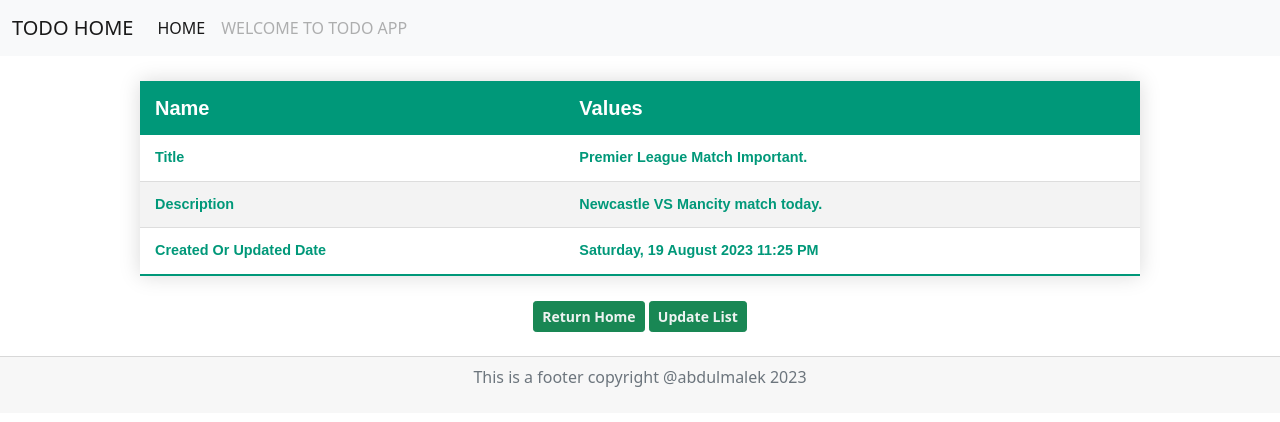
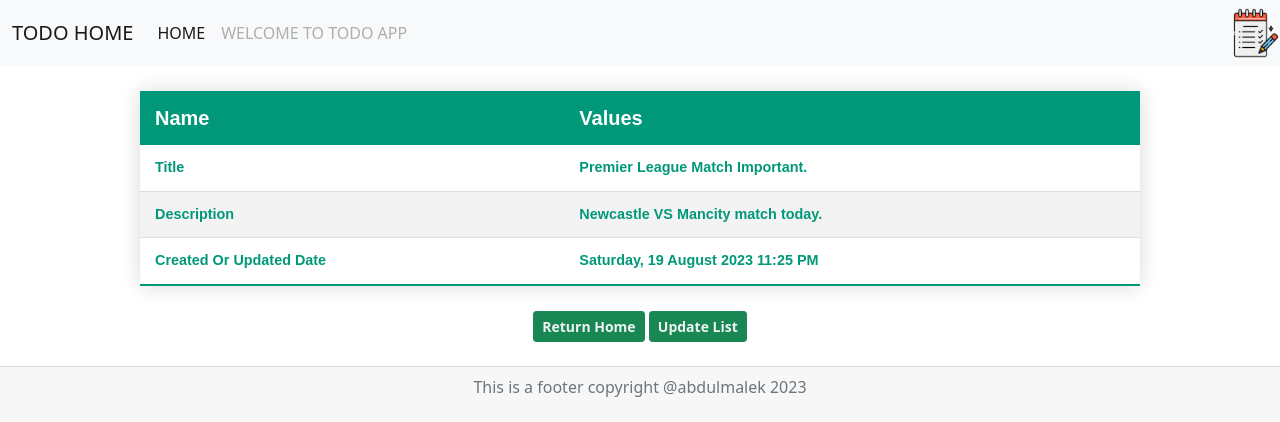
Before and after one commit to MdAbdulMalek/Flask_Todo_APP, a Flask app: page /details/1 in a window 1280 px wide. Shown: the top 422 px of the page. Run offline with Flask 3, Linux system fonts and the light colour scheme; data comes from the database, SQL or seed files in the repository.

Commit message:
[ADD] static files working

```diff
--- a/templates/common.html
+++ b/templates/common.html
@@ -37,6 +37,9 @@
                 </ul>
             </div>
         </div>
+        <div class="icon">
+            <img src="/static/todo_icon.png" alt="icon" width="100%" height="50px" />
+        </div>
     </nav>
     {% block body %}
 
```
Also changed, not shown: static/todo_icon.png (added).
